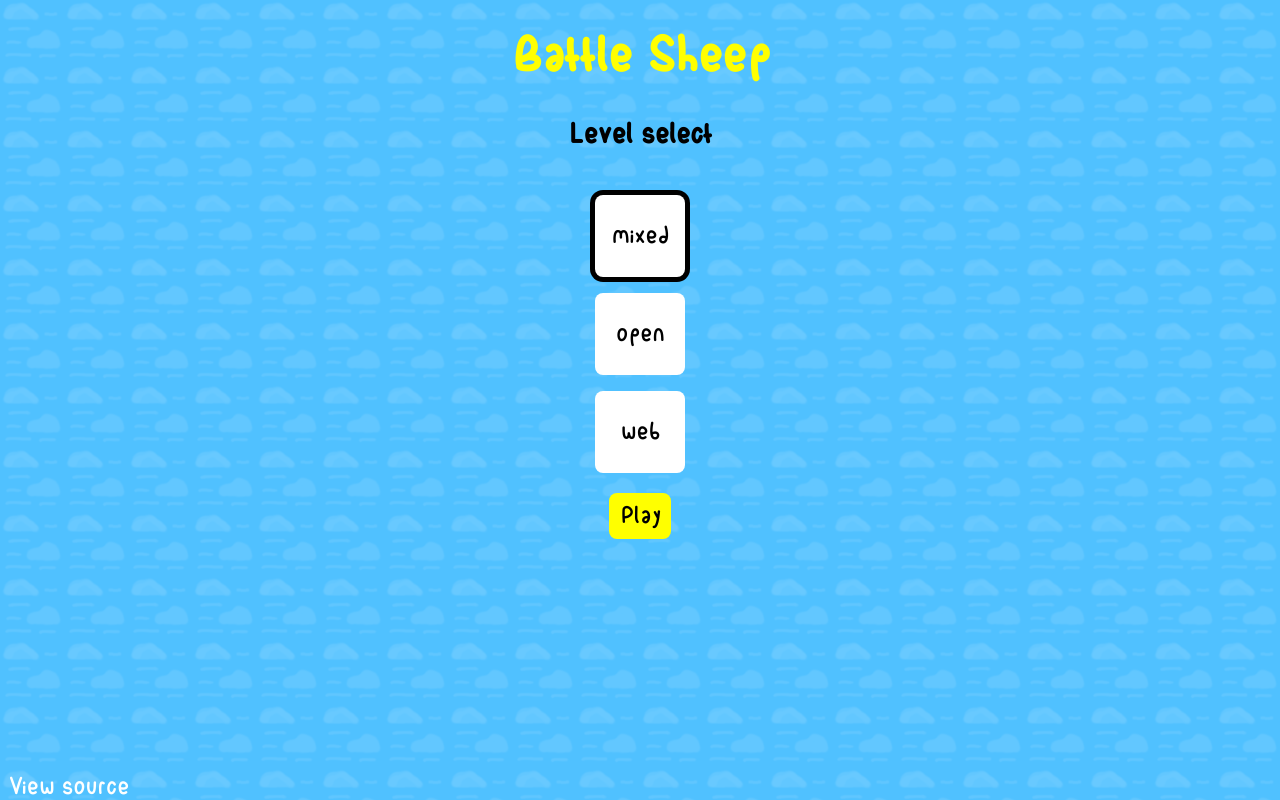
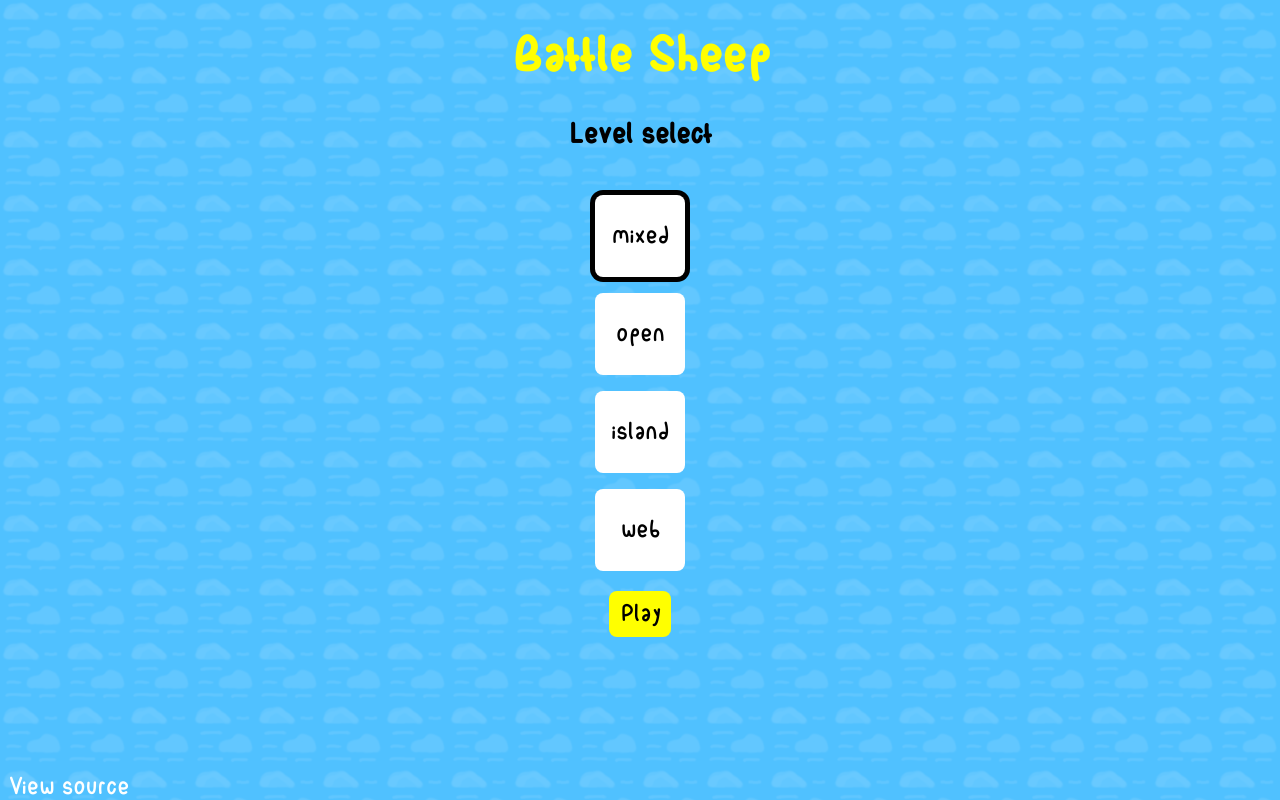
Before and after one commit to ronituohino/battle-sheep, a React (Vite) app: page / in a window 1280 px wide. Built offline with nearby package versions, Linux system fonts and the light colour scheme.

Commit message:
add: island level

```diff
--- a/src/components/Config.tsx
+++ b/src/components/Config.tsx
@@ -39,7 +39,7 @@ export function Config({ formik }: ConfigProps) {
                 : undefined;
 
               return (
-                <label key={key}>
+                <label key={key} aria-label={`Select level: ${key}`}>
                   <div
                     css={{
                       margin: 16,
--- a/src/levels.ts
+++ b/src/levels.ts
@@ -22,6 +22,19 @@ export const levels = {
       1, 1, 1, 0, 0, 1, 1, 1, 1, 0, 1, 1, 1, 1, 1, 0, 1, 1, 1, 1, 0, 0, 1, 1, 1,
     ],
     startTiles: [0, 1, 2, 5, 8, 10, 14, 16, 19, 22, 23, 24],
+    test: false,
+  },
+  island: {
+    name: "Island",
+    sizeX: 6,
+    sizeY: 6,
+    board: [
+      1, 1, 1, 0, 0, 0, 1, 1, 1, 1, 1, 1, 1, 1, 1, 1, 1, 1, 1, 1, 1, 1, 1, 0, 0,
+      1, 1, 1, 0, 0, 0, 0, 1, 1, 1, 0,
+    ],
+    startTiles: [
+      0, 1, 2, 6, 9, 10, 11, 12, 16, 17, 18, 21, 22, 25, 27, 32, 33, 34,
+    ],
     test: false,
   },
   web: {
```
